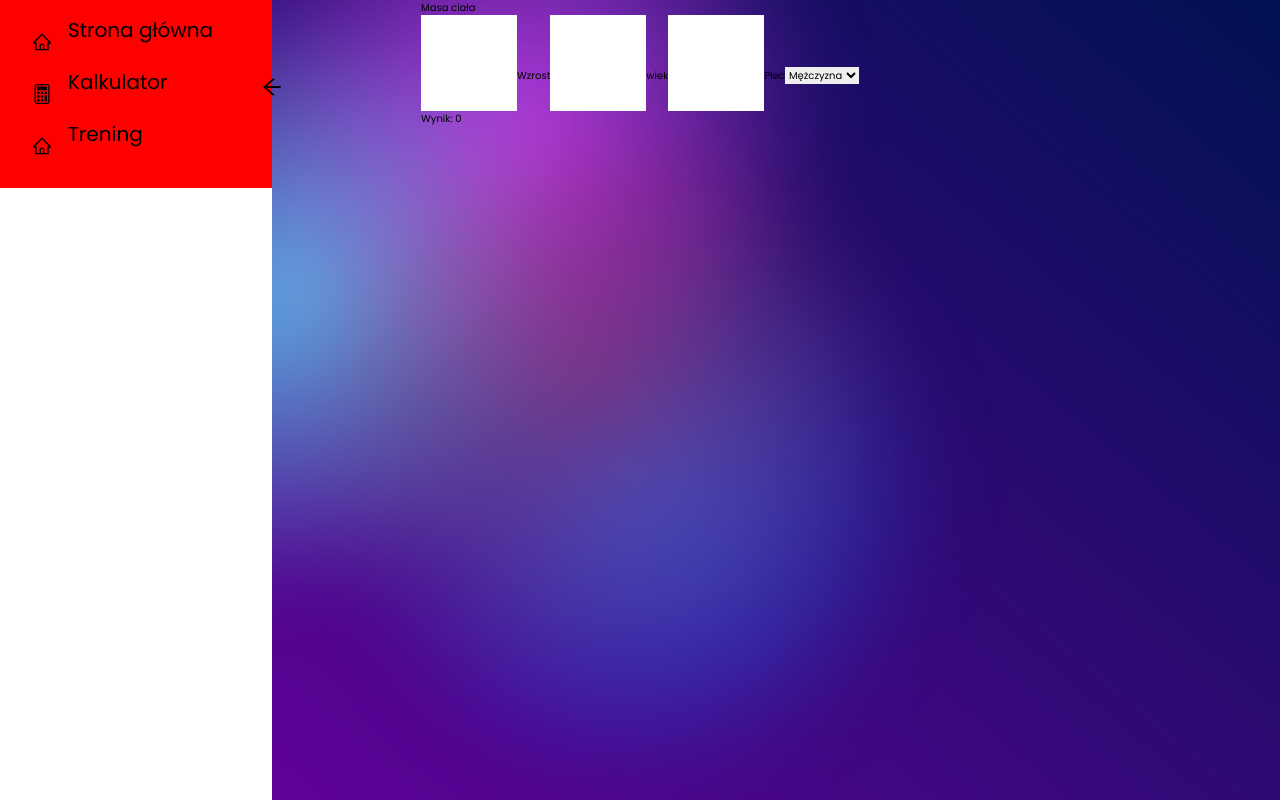
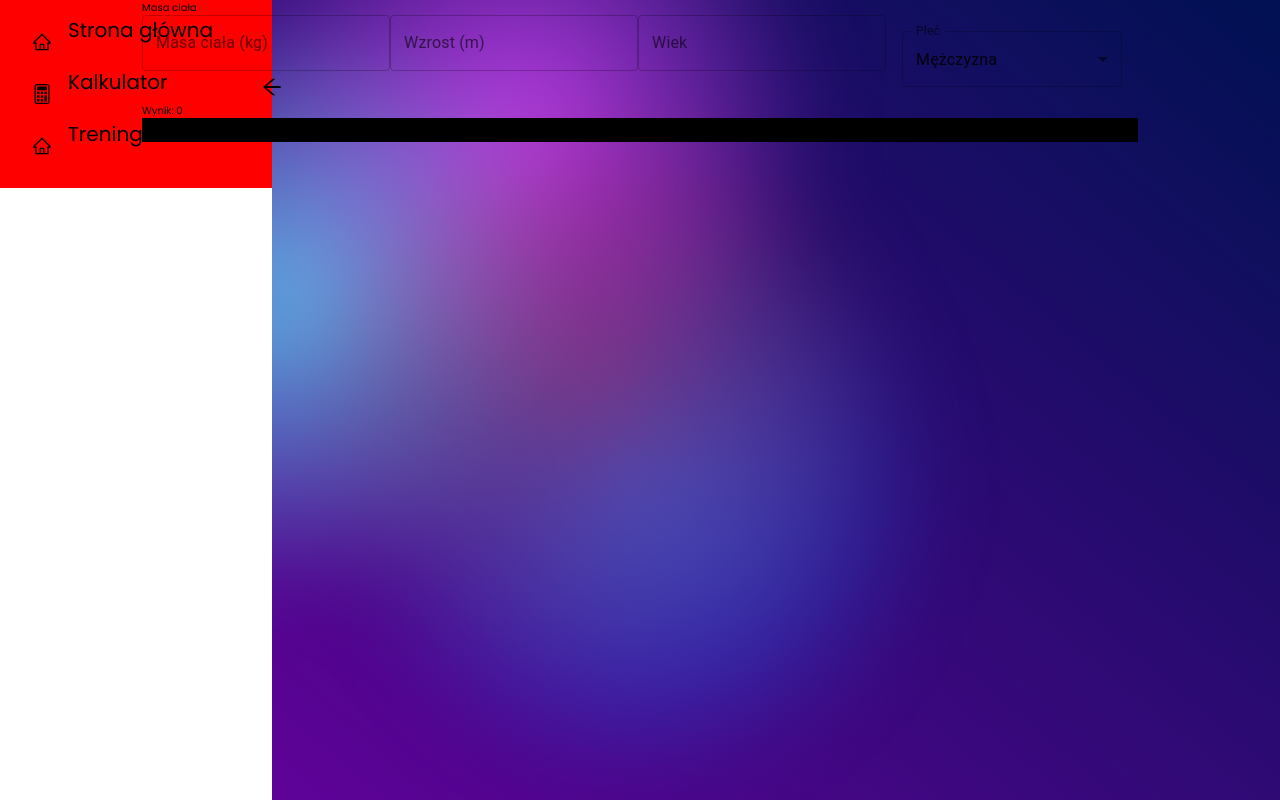
Before and after one commit to joastek/Wytrenowani, a Next.js app: page /dashboard/Calculator in a window 1280 px wide. Built offline with nearby package versions, Linux system fonts and the light colour scheme.

Commit message:
fix- change textfield in calculator page

```diff
--- a/src/app/dashboard/Calculator/page.tsx
+++ b/src/app/dashboard/Calculator/page.tsx
@@ -15,6 +15,12 @@ import {
   neutralResult,
   sadResult,
 } from "@/components/Dashboard/fatResult";
+import FormControl from "@mui/material/FormControl";
+import InputLabel from "@mui/material/InputLabel";
+import Select, { SelectChangeEvent } from "@mui/material/Select";
+import MenuItem from "@mui/material/MenuItem";
+import TextField from "@mui/material/TextField";
+
 const Calculator: React.FC = () => {
   const dispatch = useDispatch();
   const { mass, height, gender, age, result, progress } = useSelector(
@@ -44,57 +50,74 @@ const Calculator: React.FC = () => {
           <div className="text-3xl ">
             {mass && height ? (mass / (height * height)).toFixed(2) : ""}
           </div>
-          <input
+          <TextField
             type="number"
-            id="mass"
-            name="number"
-            className="h-24 w-24 text-5xl"
+            id="outlined-basic"
+            label="Masa ciała (kg)"
             value={mass || ""}
+            variant="outlined"
             onChange={(e) => dispatch(setMass(parseFloat(e.target.value)))}
           />
-          <label htmlFor="height">Wzrost</label>
-          <input
+
+          <TextField
             type="number"
-            id="height"
-            name="number"
-            className="h-24 w-24 text-5xl"
+            id="outlined-basic"
+            label="Wzrost (m)"
             value={height || ""}
+            variant="outlined"
             onChange={(e) => dispatch(setHeight(parseFloat(e.target.value)))}
           />
-          <label htmlFor="number">wiek</label>
-          <input
+
+          <TextField
             type="number"
-            id="number"
-            name="number"
-            className="h-24 w-24 text-5xl"
+            id="outlined-basic"
+            label="Wiek"
             value={age || ""}
+            variant="outlined"
             onChange={(e) => dispatch(setAge(parseInt(e.target.value)))}
           />
-          <label htmlFor="gender">Płeć</label>
-          <select
+
+          <FormControl sx={{ m: 2, width: "35ch" }}>
+            <InputLabel id="demo-simple-select-label">Płeć</InputLabel>
+            <Select
+              labelId="demo-simple-select-label"
+              id="demo-simple-select"
+              value={gender}
+              label="Płeć"
+              onChange={(e: any) =>
+                dispatch(setGender(parseInt(e.target.value)))
+              }
+            >
+              <MenuItem value={1}>Mężczyzna</MenuItem>
+              <MenuItem value={0}>Kobieta</MenuItem>
+            </Select>
+          </FormControl>
+          {/* <select
             id="gender"
             value={gender}
             onChange={(e) => dispatch(setGender(parseInt(e.target.value)))}
           >
             <option value={1}>Mężczyzna</option>
             <option value={0}>Kobieta</option>
-          </select>
+          </select> */}
           <div>Wynik: {result}</div>
+          <div className=" bg-black w-full h-6  ">
             <motion.div
               initial={{ width: 0 }}
-            animate={{ width: `${progress}%` }}
+              animate={{ width: `${progress * 2}%` }}
               transition={{ duration: 1.5, type: "tween" }}
               style={{
                 background: getProgressBarColor(result),
               }}
-            className="  h-6  absolute bottom-0 w-96"
+              className="   h-6   "
             ></motion.div>
+          </div>
         </div>
 
         {result > 0
-          ? result <= 15
+          ? result <= 18
             ? goodResult()
-            : result <= 25
+            : result <= 24
             ? neutralResult()
             : sadResult()
           : null}
--- a/src/slice/bodyFatCalculator.tsx
+++ b/src/slice/bodyFatCalculator.tsx
@@ -38,7 +38,7 @@ const bmiCalculatorSlice = createSlice({
       if (mass && height && age) {
         const result =
           1.39 * parseFloat(calculateBMI()) + 0.16 * age - 10.34 * gender - 9;
-        const mappedResult = Math.min(40, Math.max(0, result + 10));
+        const mappedResult = Math.min(Math.max(0, result + 10));
         state.result = parseFloat(result.toFixed(2));
         state.progress = mappedResult;
       } else {
```
Lines whose indentation alone changed are shown as unchanged.
